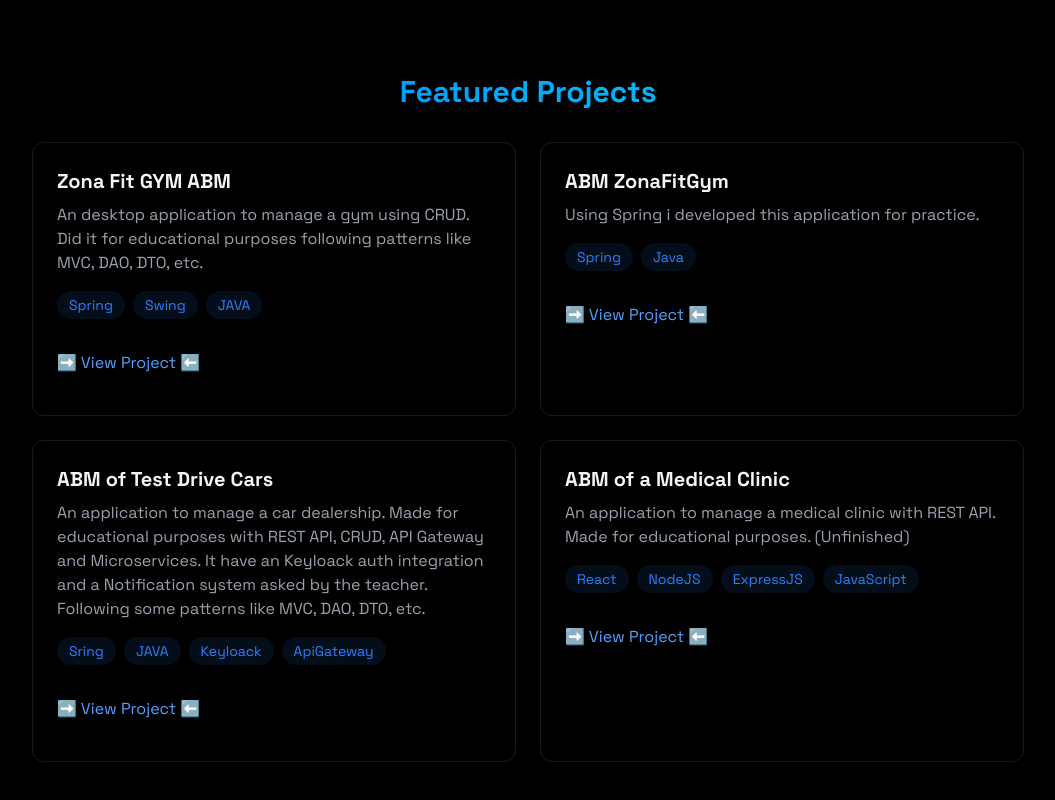
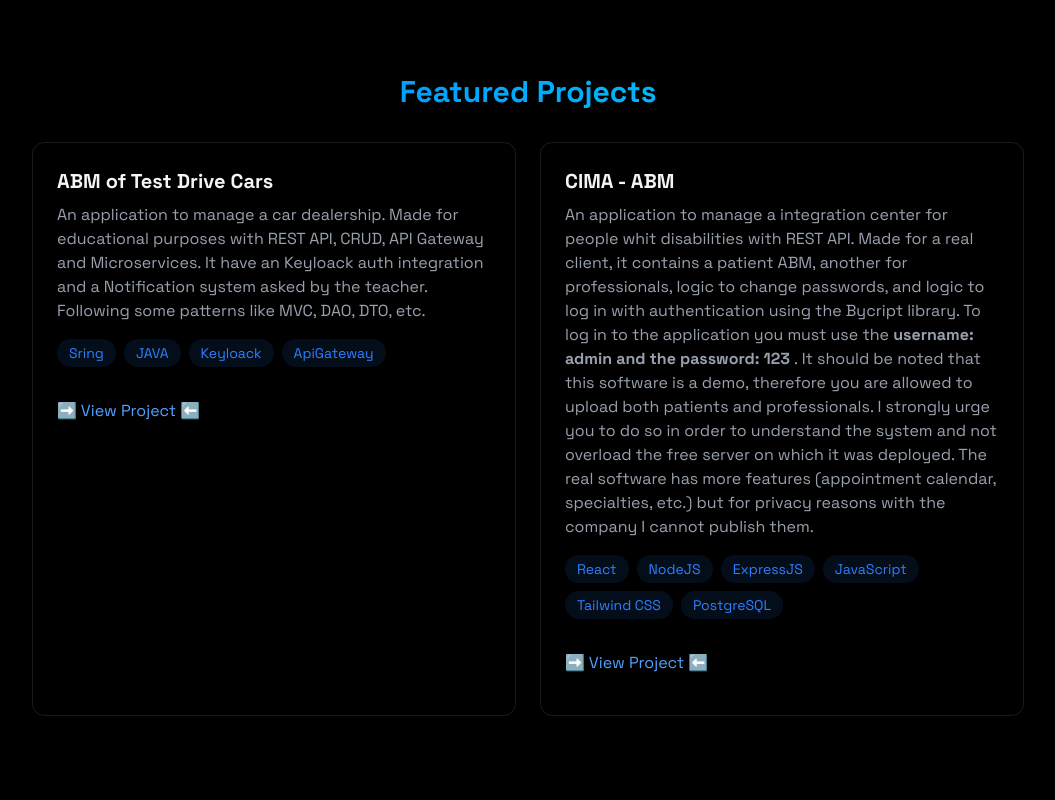
Before and after one commit to Barto2k/myportfolio, a React (Vite) app: page / in a window 1280 px wide. Shown: the part 806-1606 px from the top of the page, without its empty margins (112-1167 px from the left). Built offline with nearby package versions, Linux system fonts and the light colour scheme.

Commit message:
cambio proyectos

```diff
--- a/src/components/sections/Projects.jsx
+++ b/src/components/sections/Projects.jsx
@@ -8,54 +8,6 @@ export const Projects = () => {
                     <h2 className="text-3xl font-bold mb-8 bg-gradient-to-r from-blue-500 to-cyan-400 bg-clip-text text-transparent text-center">Featured Projects</h2>
 
                     <div className="grid grid-cols-1 md:grid-cols-2 gap-6">
-                        <div className="p-6 rounded-xl border border-white/10 hover:-translate-y-1 hover:border-blue-500/30 hover:shadow-[0_2px_8px_rgba(59,130,246,0.1)] transition">
-                            <h3 className="text-xl font-bold mb-2">
-                                Zona Fit GYM ABM
-                            </h3>
-                            <p className="text-gray-400 mb-4">
-                                An desktop application to manage a gym using CRUD. Did it for educational purposes following patterns like MVC, DAO, DTO, etc.
-                            </p>
-                            <div className="flex flex-wrap gap-2 mb-4">
-                                {["Spring", "Swing", "JAVA"].map((tech, key) => (
-                                    <span
-                                        key={key}
-                                        className="bg-blue-500/10 text-blue-500 py-1 px-3 rounded-full text-sm hover:bg-blue500/20 hover:shadow-[0_2px_8px_rgba(59,130,246,0.1)] transition-all">
-                                        {tech}
-                                    </span>
-                                ))}
-                            </div>
-
-                            <div className="flex justify-between items-center">
-                                <a href="https://github.com/Barto2k/ZonaFit-Spring-Swing"  className="text-blue-400 hover:text-blue300 transition-colors my-4">
-                                    ➡️ View Project ⬅️
-                                </a>
-                            </div>
-                        </div>
-
-                        <div className="p-6 rounded-xl border border-white/10 hover:-translate-y-1 hover:border-blue-500/30 hover:shadow-[0_2px_8px_rgba(59,130,246,0.1)] transition">
-                            <h3 className="text-xl font-bold mb-2">
-                                ABM ZonaFitGym
-                            </h3>
-                            <p className="text-gray-400 mb-4">
-                                Using Spring i developed this application for practice.
-                            </p>
-                            <div className="flex flex-wrap gap-2 mb-4">
-                                {["Spring", "Java"].map((tech, key) => (
-                                    <span
-                                        key={key}
-                                        className="bg-blue-500/10 text-blue-500 py-1 px-3 rounded-full text-sm hover:bg-blue500/20 hover:shadow-[0_2px_8px_rgba(59,130,246,0.1)] transition-all">
-                                        {tech}
-                                    </span>
-                                ))}
-                            </div>
-
-                            <div className="flex justify-between items-center">
-                                <a href="https://github.com/Barto2k/ZonaFitGYM-Spring"  className="text-blue-400 hover:text-blue300 transition-colors my-4">
-                                    ➡️ View Project ⬅️
-                                </a>
-                            </div>
-                        </div>
-
                         <div className="p-6 rounded-xl border border-white/10 hover:-translate-y-1 hover:border-blue-500/30 hover:shadow-[0_2px_8px_rgba(59,130,246,0.1)] transition">
                             <h3 className="text-xl font-bold mb-2">
                                 ABM of Test Drive Cars
@@ -82,14 +34,16 @@ export const Projects = () => {
 
                         <div className="p-6 rounded-xl border border-white/10 hover:-translate-y-1 hover:border-blue-500/30 hover:shadow-[0_2px_8px_rgba(59,130,246,0.1)] transition">
                             <h3 className="text-xl font-bold mb-2">
-                                ABM of a Medical Clinic
+                                CIMA - ABM
                             </h3>
                             <p className="text-gray-400 mb-4">
-                                An application to manage a medical clinic with REST API.
-                                Made for educational purposes. (Unfinished)
+                                An application to manage a integration  center for people whit disabilities with REST API.
+                                Made for a real client, it contains a patient ABM, another for professionals, logic to change passwords, and logic to log in with authentication using the Bycript library.
+                                To log in to the application you must use the <span className="font-bold"> username: admin and the password: 123 </span> . It should be noted that this software is a demo, therefore you are allowed to upload both patients and professionals. I strongly urge you to do so in order to understand the system and not overload the free server on which it was deployed. The real software has more features (appointment calendar, specialties, etc.) but for privacy reasons with the company I cannot publish them.
+
                             </p>
                             <div className="flex flex-wrap gap-2 mb-4">
-                                {["React", "NodeJS", "ExpressJS", "JavaScript"].map((tech, key) => (
+                                {["React", "NodeJS", "ExpressJS", "JavaScript", "Tailwind CSS", "PostgreSQL"].map((tech, key) => (
                                     <span
                                         key={key}
                                         className="bg-blue-500/10 text-blue-500 py-1 px-3 rounded-full text-sm hover:bg-blue500/20 hover:shadow-[0_2px_8px_rgba(59,130,246,0.1)] transition-all">
@@ -99,7 +53,7 @@ export const Projects = () => {
                             </div>
 
                             <div className="flex justify-between items-center">
-                                <a href="https://github.com/Barto2k/CIMA_SOFTWARE" className="text-blue-400 hover:text-blue300 transition-colors my-4">
+                                <a href="https://frontend-cima.onrender.com/" className="text-blue-400 hover:text-blue300 transition-colors my-4">
                                     ➡️ View Project ⬅️
                                 </a>
                             </div>
```
Also changed, not shown: package.json (indentation only).
